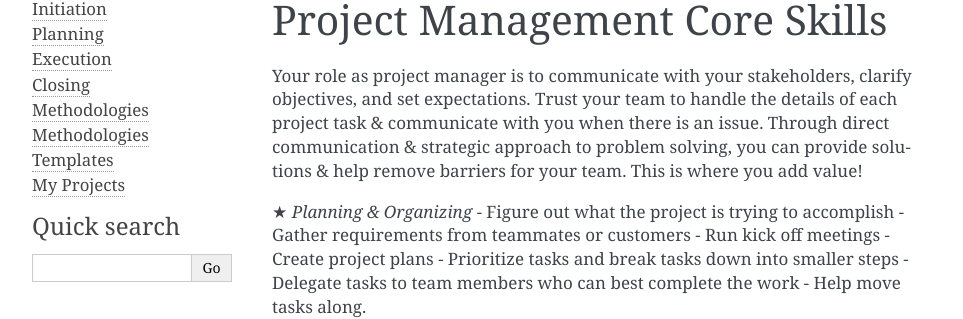
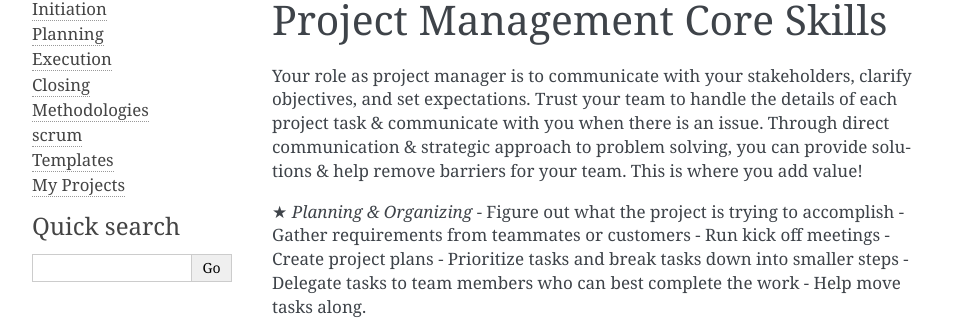
Before and after one commit to Hotonah/hotonah.github.io, a Sphinx documentation site: the page built from source/index.txt, in a window 1280 px wide. Shown: the part 177-496 px from the top of the page, without its empty margins (148-1111 px from the left). Built offline with Sphinx 7.4.7, drawn with Linux system fonts in a browser that asks for light colours.

Commit message:
Update nav.html

```diff
--- a/source/_templates/nav.html
+++ b/source/_templates/nav.html
@@ -5,7 +5,7 @@
     <li class="toctree-l1"><a href="execution">Execution</a></li>
     <li class="toctree-l1"><a href="closing">Closing</a></li>
     <li class="toctree-l1"><a href="methodologies">Methodologies</a></li>
-    <li class="toctree-l1"><a href="scrum">Methodologies</a></li>
+    <li class="toctree-l1"><a href="scrum">scrum</a></li>
     <li class="toctree-l1"><a href="templates">Templates</a></li>
     <li class="toctree-l1"><a href="projects">My Projects</a></li>
 </ul>
```
